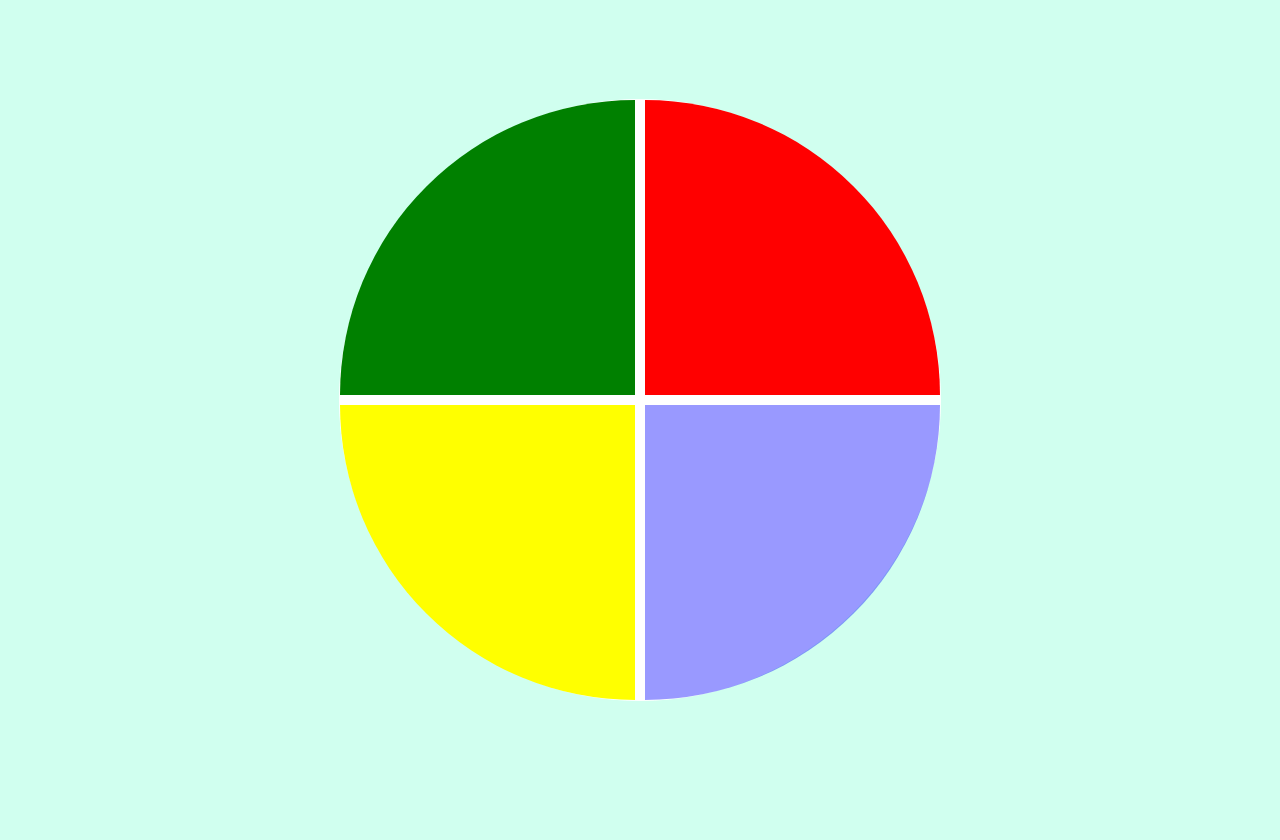
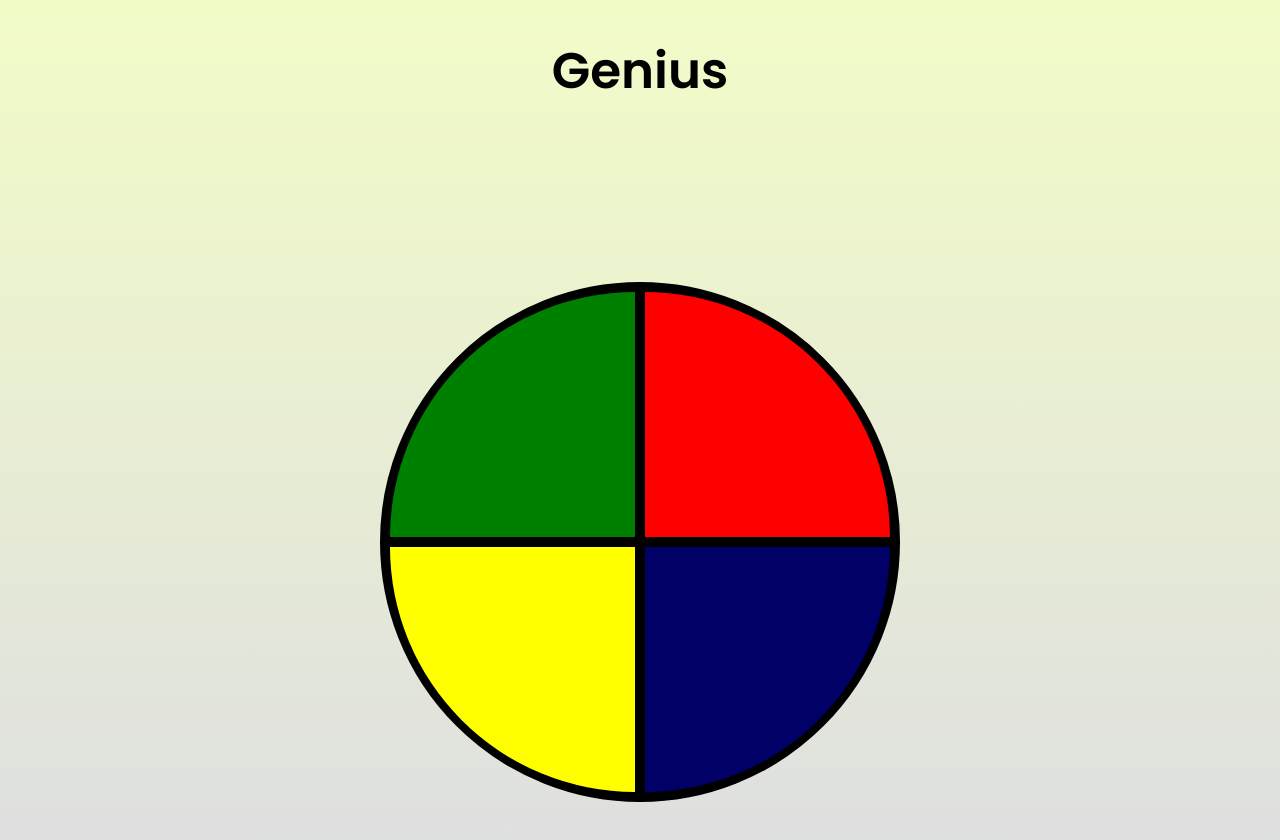
Before and after one commit to Giselz/jogo-genius, a plain HTML site: page index.html in a window 1280 px wide. Before the commit the page ends 800 px from the top, so only its background shows below. Drawn offline with Linux system fonts and the light colour scheme.

Commit message:
Atualizações no  estilo

```diff
--- a/index.html
+++ b/index.html
@@ -5,9 +5,13 @@
     <meta http-equiv="X-UA-Compatible" content="IE=edge">
     <meta name="viewport" content="width=device-width, initial-scale=1.0">
     <link rel="stylesheet" href="style.css">
+    <link rel="icon" type="image/png" href="https://cdn-icons-png.flaticon.com/512/702/702814.png">
     <title>Genius</title>
 </head>
 <body>
+    <div>
+        <h1 class="titulo">Genius</h1>
+    </div>
     <div class="main-game">
         <div class="genius">
             <div class="blue"></div>
--- a/style.css
+++ b/style.css
@@ -1,6 +1,21 @@
+@import url('https://fonts.googleapis.com/css2?family=Poppins:wght@300;400;600&display=swap');
+
 body {
     margin: 0;
-    background-color: rgb(208, 255, 239);
+    background-image: linear-gradient(to bottom, #f2fcc7, #dcdce2) ;
+}
+
+.titulo{
+    display: flex;
+    justify-content: center;
+    font-size: 50px;
+    font-family: 'Poppins', sans-serif;
+}
+
+.titulo:hover{
+    color: #f70a0a;
+    text-shadow: 0.05em 0.01em rgb(19, 18, 18);
+    transition: linear .2s;
 }
 
 .main-game {
@@ -16,11 +31,11 @@ body {
     grid-template-areas: 'verde vermelho'
     'amarelo azul';
     grid-gap: 10px;
-    border: 1px solid #ffffff;
-    background-color: #ffffff;
+    border: 10px solid #000000;
+    background-color: #000000;
     border-radius: 100%;
-    width: 600px;
-    height: 600px;
+    width: 500px;
+    height: 500px;
 }
 
 .blue {
```
